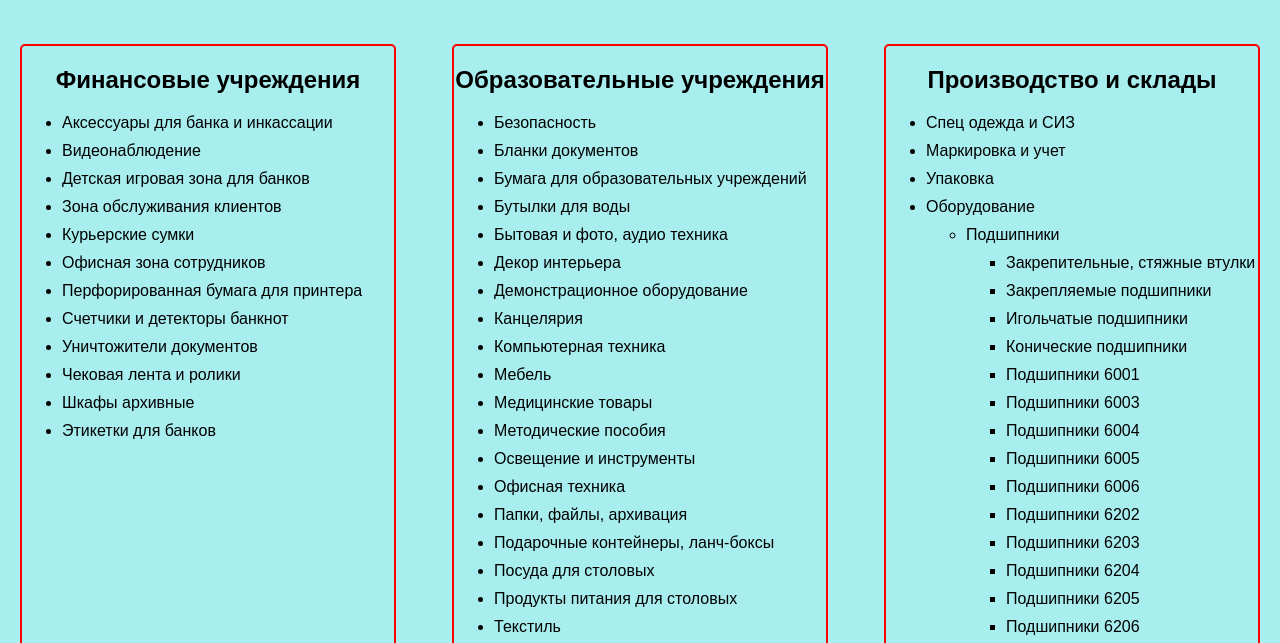
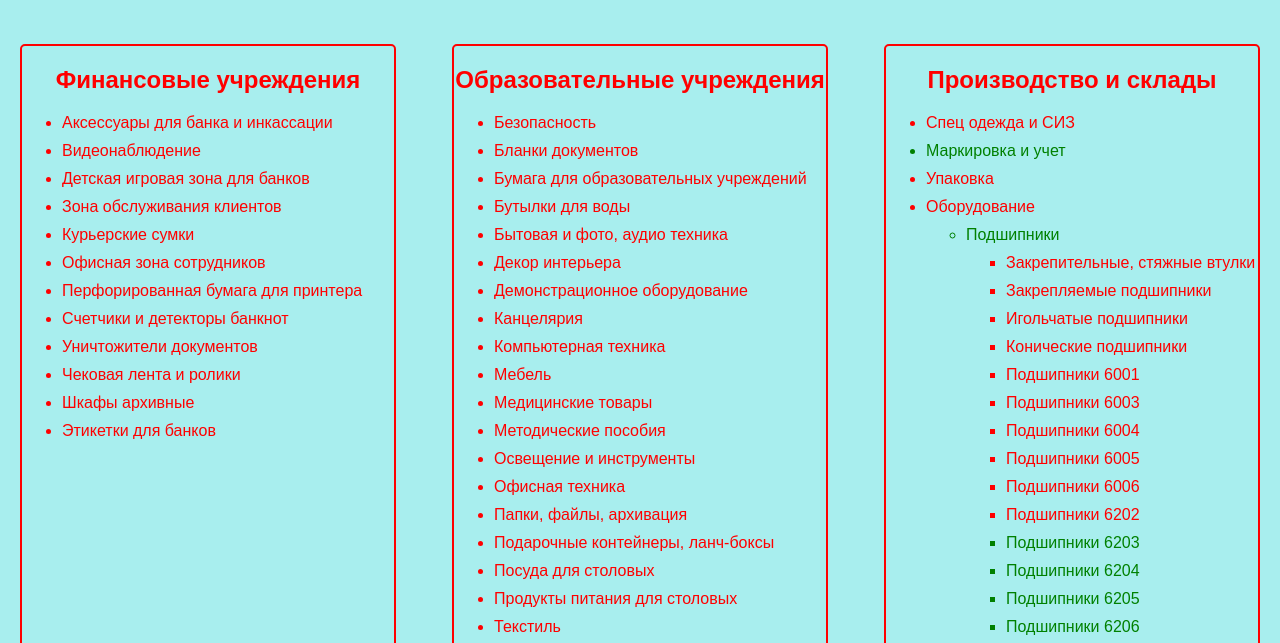
Before and after one commit to petr-abakumow/structure, a plain HTML site: page index.html in a window 1280 px wide. Shown: the part 153-796 px from the top of the page. Drawn offline with Linux system fonts and the light colour scheme.

Commit message:
закончено

```diff
--- a/index.css
+++ b/index.css
@@ -82,6 +82,14 @@ h2 {
     margin-top: 10px;
 }
 
+.color-red {
+    color: red;
+}
+
+.color-green {
+    color: green;
+}
+
 /* .table-item:first-child {
     margin-top: 0;
 } */
--- a/index.html
+++ b/index.html
@@ -23,66 +23,66 @@
     </div>
     <main class="content">
         <div class="category-box">
-            <h2 class="category-box-title">Финансовые учреждения</h2>
+            <h2 class="category-box-title color-red">Финансовые учреждения</h2>
             <ul>
-                <li class="table-item">Аксессуары для банка и инкассации</li>
-                <li class="table-item">Видеонаблюдение</li>
-                <li class="table-item">Детская игровая зона для банков</li>
-                <li class="table-item">Зона обслуживания клиентов</li>
-                <li class="table-item">Курьерские сумки</li>
-                <li class="table-item">Офисная зона сотрудников</li>
-                <li class="table-item">Перфорированная бумага для принтера</li>
-                <li class="table-item">Счетчики и детекторы банкнот</li>
-                <li class="table-item">Уничтожители документов</li>
-                <li class="table-item">Чековая лента и ролики</li>
-                <li class="table-item">Шкафы архивные</li>
-                <li class="table-item">Этикетки для банков</li>
+                <li class="table-item color-red">Аксессуары для банка и инкассации</li>
+                <li class="table-item color-red">Видеонаблюдение</li>
+                <li class="table-item color-red">Детская игровая зона для банков</li>
+                <li class="table-item color-red">Зона обслуживания клиентов</li>
+                <li class="table-item color-red">Курьерские сумки</li>
+                <li class="table-item color-red">Офисная зона сотрудников</li>
+                <li class="table-item color-red">Перфорированная бумага для принтера</li>
+                <li class="table-item color-red">Счетчики и детекторы банкнот</li>
+                <li class="table-item color-red">Уничтожители документов</li>
+                <li class="table-item color-red">Чековая лента и ролики</li>
+                <li class="table-item color-red">Шкафы архивные</li>
+                <li class="table-item color-red">Этикетки для банков</li>
             </ul>
         </div>
         <div class="category-box">
-            <h2 class="category-box-title">Образовательные учреждения</h2>
+            <h2 class="category-box-title color-red">Образовательные учреждения</h2>
             <ul>
-                <li class="table-item">Безопасность</li>
-                <li class="table-item">Бланки документов</li>
-                <li class="table-item">Бумага для образовательных учреждений</li>
-                <li class="table-item">Бутылки для воды</li>
-                <li class="table-item">Бытовая и фото, аудио техника</li>
-                <li class="table-item">Декор интерьера</li>
-                <li class="table-item">Демонстрационное оборудование</li>
-                <li class="table-item">Канцелярия</li>
-                <li class="table-item">Компьютерная техника</li>
-                <li class="table-item">Мебель</li>
-                <li class="table-item">Медицинские товары</li>
-                <li class="table-item">Методические пособия</li>
-                <li class="table-item">Освещение и инструменты</li>
-                <li class="table-item">Офисная техника</li>
-                <li class="table-item">Папки, файлы, архивация</li>
-                <li class="table-item">Подарочные контейнеры, ланч-боксы</li>
-                <li class="table-item">Посуда для столовых</li>
-                <li class="table-item">Продукты питания для столовых</li>
-                <li class="table-item">Текстиль</li>
-                <li class="table-item">Товары для творчества</li>
-                <li class="table-item">Хозтовары</li>
+                <li class="table-item color-red">Безопасность</li>
+                <li class="table-item color-red">Бланки документов</li>
+                <li class="table-item color-red">Бумага для образовательных учреждений</li>
+                <li class="table-item color-red">Бутылки для воды</li>
+                <li class="table-item color-red">Бытовая и фото, аудио техника</li>
+                <li class="table-item color-red">Декор интерьера</li>
+                <li class="table-item color-red">Демонстрационное оборудование</li>
+                <li class="table-item color-red">Канцелярия</li>
+                <li class="table-item color-red">Компьютерная техника</li>
+                <li class="table-item color-red">Мебель</li>
+                <li class="table-item color-red">Медицинские товары</li>
+                <li class="table-item color-red">Методические пособия</li>
+                <li class="table-item color-red">Освещение и инструменты</li>
+                <li class="table-item color-red">Офисная техника</li>
+                <li class="table-item color-red">Папки, файлы, архивация</li>
+                <li class="table-item color-red">Подарочные контейнеры, ланч-боксы</li>
+                <li class="table-item color-red">Посуда для столовых</li>
+                <li class="table-item color-red">Продукты питания для столовых</li>
+                <li class="table-item color-red">Текстиль</li>
+                <li class="table-item color-red">Товары для творчества</li>
+                <li class="table-item color-red">Хозтовары</li>
             </ul>
         </div>
         <div class="category-box">
-            <h2 class="category-box-title">Производство и склады</h2>
+            <h2 class="category-box-title color-red">Производство и склады</h2>
             <ul>
-                <li class="table-item">Спец одежда и СИЗ</li>
-                <li class="table-item">Маркировка и учет</li>
-                <li class="table-item">Упаковка</li>
-                <li class="table-item">Оборудование<ul>
-                    <li class="table-item">Подшипники<ul>
-                        <li class="table-item">Закрепительные, стяжные втулки</li>
-                        <li class="table-item">Закрепляемые подшипники</li>
-                        <li class="table-item">Игольчатые подшипники</li>
-                        <li class="table-item">Конические подшипники</li>
-                        <li class="table-item">Подшипники 6001</li>
-                        <li class="table-item">Подшипники 6003</li>
-                        <li class="table-item">Подшипники 6004</li>
-                        <li class="table-item">Подшипники 6005</li>
-                        <li class="table-item">Подшипники 6006</li>
-                        <li class="table-item">Подшипники 6202</li>
+                <li class="table-item color-red">Спец одежда и СИЗ</li>
+                <li class="table-item color-green">Маркировка и учет</li>
+                <li class="table-item color-red">Упаковка</li>
+                <li class="table-item color-red">Оборудование<ul>
+                    <li class="table-item color-green">Подшипники<ul>
+                        <li class="table-item color-red">Закрепительные, стяжные втулки</li>
+                        <li class="table-item color-red">Закрепляемые подшипники</li>
+                        <li class="table-item color-red">Игольчатые подшипники</li>
+                        <li class="table-item color-red">Конические подшипники</li>
+                        <li class="table-item color-red">Подшипники 6001</li>
+                        <li class="table-item color-red">Подшипники 6003</li>
+                        <li class="table-item color-red">Подшипники 6004</li>
+                        <li class="table-item color-red">Подшипники 6005</li>
+                        <li class="table-item color-red">Подшипники 6006</li>
+                        <li class="table-item color-red">Подшипники 6202</li>
                         <li class="table-item">Подшипники 6203</li>
                         <li class="table-item">Подшипники 6204</li>
                         <li class="table-item">Подшипники 6205</li>
@@ -102,16 +102,16 @@
                         <li class="table-item">Шарнирные подшипники</li>
                         <li class="table-item">Шпиндельные подшипники</li>
                     </ul></li>
-                    <li class="table-item">Электроды</li>
+                    <li class="table-item color-red">Электроды</li>
                 </ul></li>
-                <li class="table-item">Производство обуви<ul>
+                <li class="table-item color-red">Производство обуви<ul>
                     <li class="table-item">Мягкий кант, поролоны, подпяточники, Джерси</li>
                     <li class="table-item">Стелечные материалы</li>
                     <li class="table-item">Термопласты</li>
                     <li class="table-item">Товары и оборудование для производства обуви</li>
                 </ul></li>
-                <li class="table-item">Производство масок и респираторов</li>
-                <li class="table-item">Промышленные товары<ul>
+                <li class="table-item color-red">Производство масок и респираторов</li>
+                <li class="table-item color-green">Промышленные товары<ul>
                     <li class="table-item">Замки для соединения конвейерных лент</li>
                     <li class="table-item">Конвейерные ленты</li>
                     <li class="table-item">Модульные ленты</li>
```
